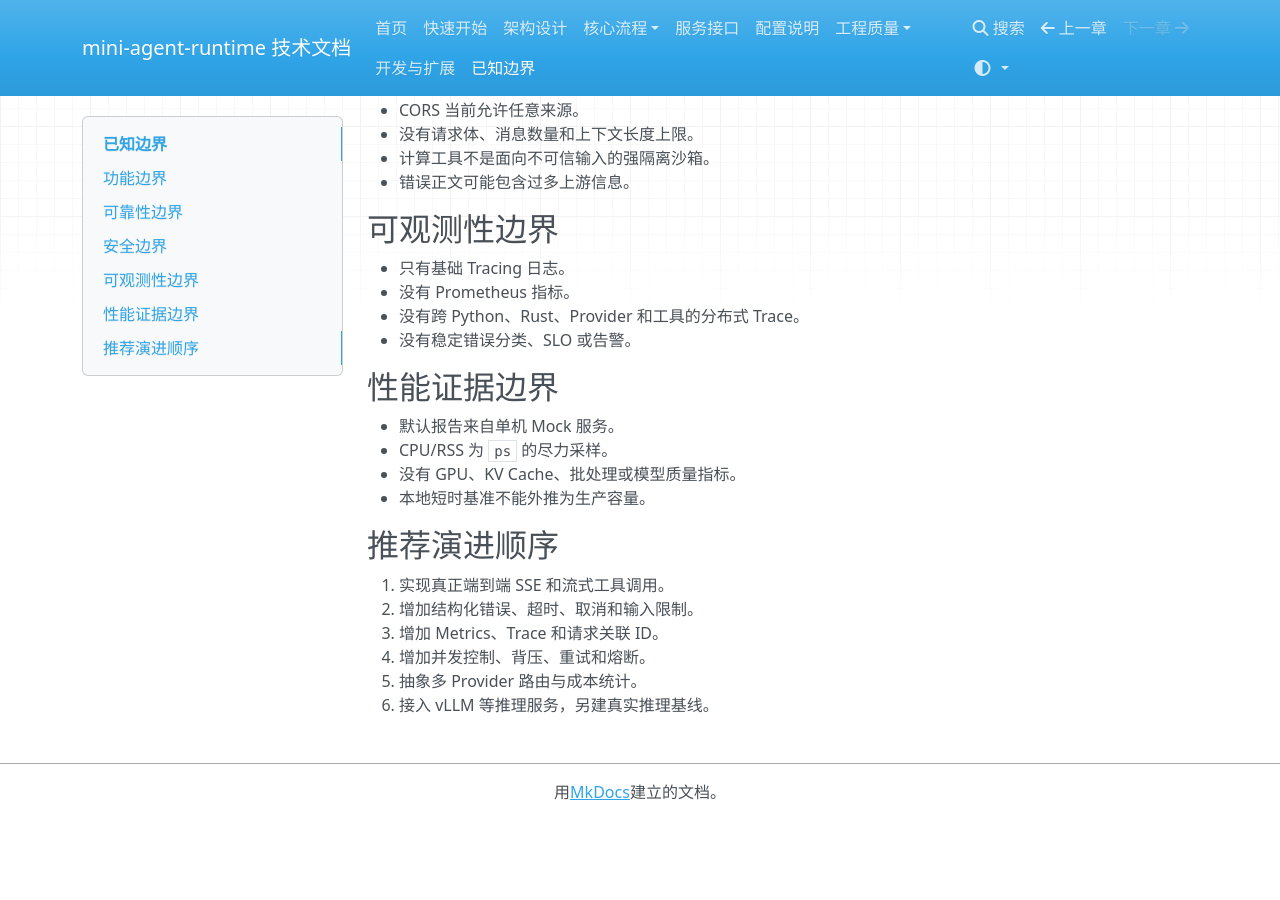
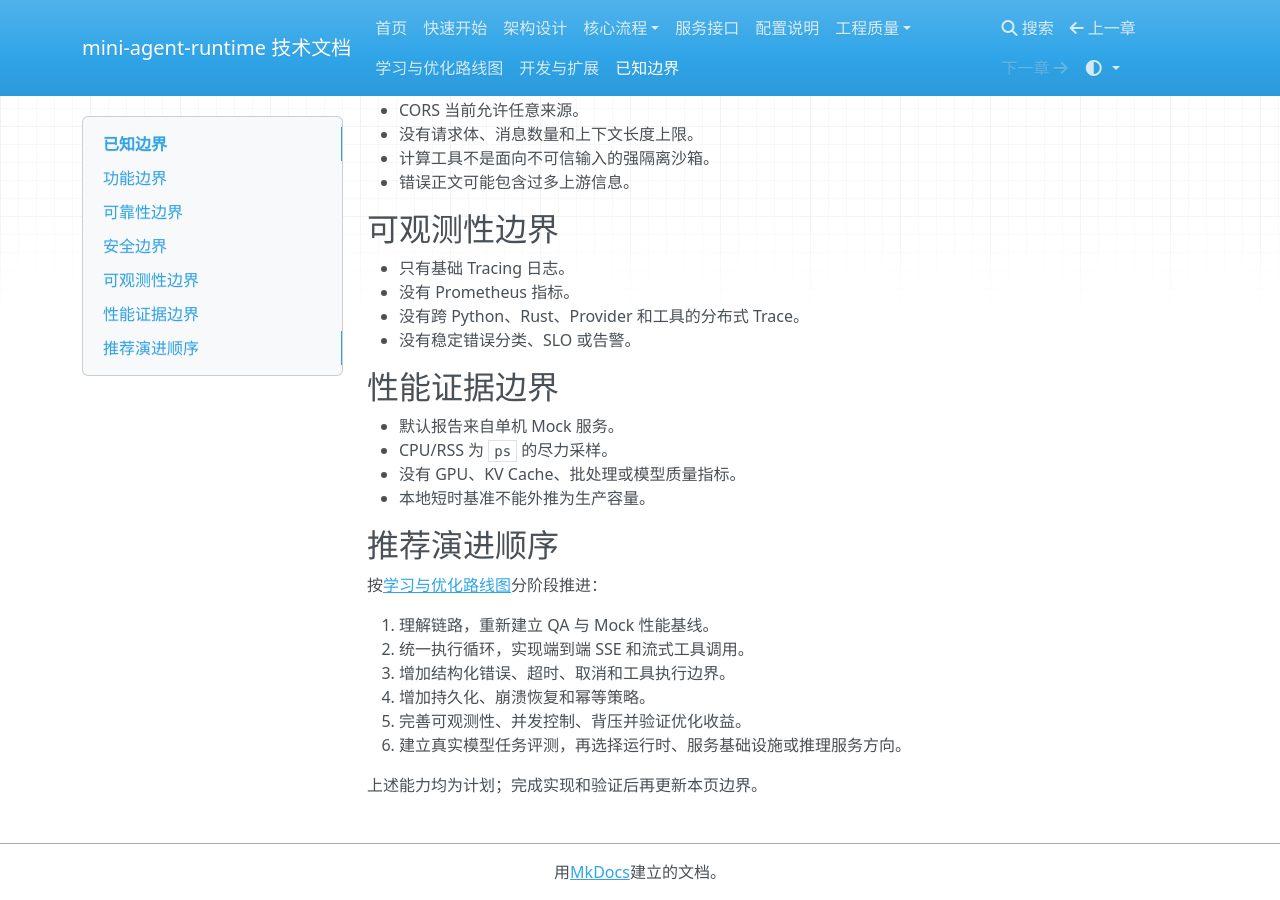
Before and after one commit to caoruijuan13/mini-agent-runtime, an MkDocs documentation site: the page built from docs/limitations.md, in a window 1280 px wide and 900 px high, scrolled down 600 px. Built offline with MkDocs 1.6.1, drawn with Linux system fonts in a browser that asks for light colours; nearby versions of some CDN libraries; before the commit the page ends 1420 px from its top, so only the background shows below that.

Commit message:
feat: add roadmap

```diff
--- a/docs/limitations.md
+++ b/docs/limitations.md
@@ -44,9 +44,13 @@
 
 ## 推荐演进顺序
 
-1. 实现真正端到端 SSE 和流式工具调用。
-2. 增加结构化错误、超时、取消和输入限制。
-3. 增加 Metrics、Trace 和请求关联 ID。
-4. 增加并发控制、背压、重试和熔断。
-5. 抽象多 Provider 路由与成本统计。
-6. 接入 vLLM 等推理服务，另建真实推理基线。
+按[学习与优化路线图](roadmap.md)分阶段推进：
+
+1. 理解链路，重新建立 QA 与 Mock 性能基线。
+2. 统一执行循环，实现端到端 SSE 和流式工具调用。
+3. 增加结构化错误、超时、取消和工具执行边界。
+4. 增加持久化、崩溃恢复和幂等策略。
+5. 完善可观测性、并发控制、背压并验证优化收益。
+6. 建立真实模型任务评测，再选择运行时、服务基础设施或推理服务方向。
+
+上述能力均为计划；完成实现和验证后再更新本页边界。
--- a/mkdocs.yml
+++ b/mkdocs.yml
@@ -24,6 +24,7 @@ nav:
   - 工程质量:
       - QA 与测试: quality.md
       - 性能基线: performance.md
+  - 学习与优化路线图: roadmap.md
   - 开发与扩展: development.md
   - 已知边界: limitations.md
 
```
Also changed, not shown: README.md (+2 -0 lines), docs/index.md (+2 -0 lines), docs/roadmap.md (added, +170 -0 lines).
